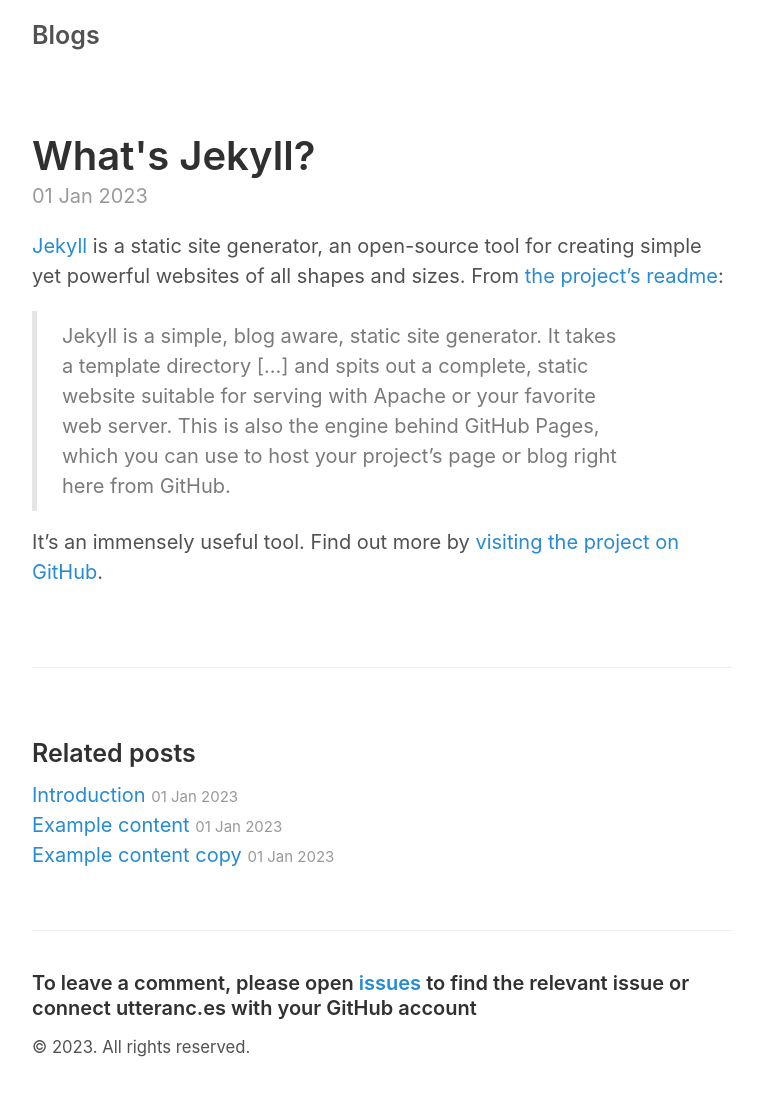
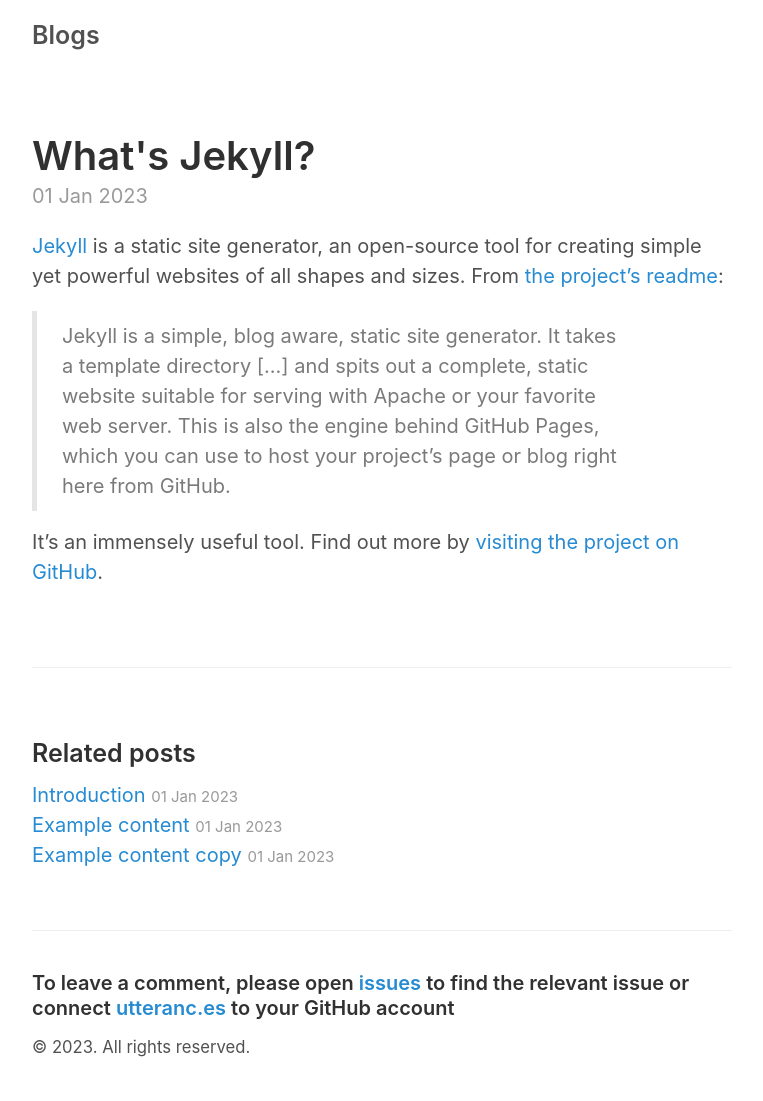
Before and after one commit to aman-godara/blogs, a Jekyll site: the page built from _posts/2023-01-01-whats-jekyll.md, in a window 1280 px wide. Shown: the whole page, without its empty margins (258-1021 px from the left). Built offline with Jekyll 4.4.1, drawn with Linux system fonts in a browser that asks for light colours; comment, search, counter and statistics services are not loaded.

Commit message:
Add utteranc.es link

```diff
--- a/_layouts/post.html
+++ b/_layouts/post.html
@@ -24,7 +24,7 @@
 </aside>
 {% endif %}
 
-<h5>To leave a comment, please open <a href="https://github.com/aman-godara/blogs/issues?q=is%3Aissue+is%3Aopen+label%3Acomments" target="_blank">issues</a> to find the relevant issue or connect utteranc.es with your GitHub account</h5>
+<h6>To leave a comment, please open <a href="https://github.com/aman-godara/blogs/issues?q=is%3Aissue+is%3Aopen+label%3Acomments" target="_blank">issues</a> to find the relevant issue or connect <a hef="https://utteranc.es">utteranc.es</a> to your GitHub account</h5>
 <script src="https://utteranc.es/client.js"
         repo="aman-godara/blogs"
         issue-term="title"
```
